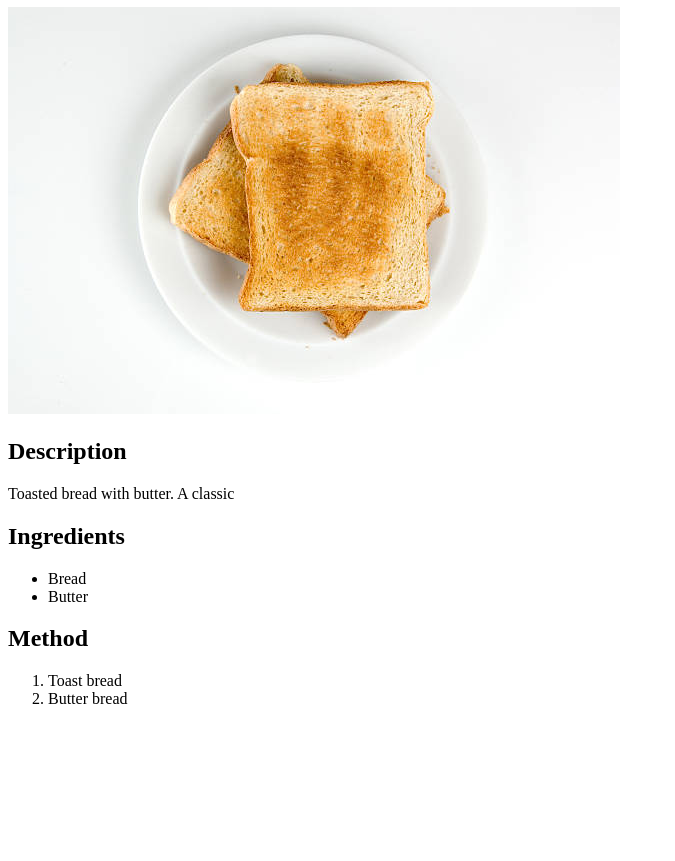
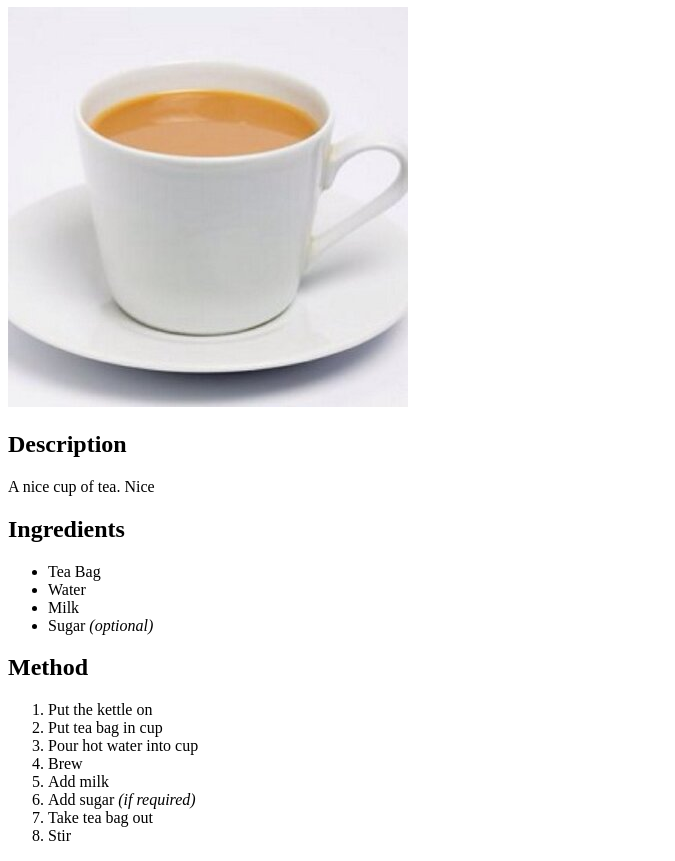
Before and after one commit to SMc333/odin-recipes, a plain HTML site: page tea.html in a window 1280 px wide. Shown: the part 73-934 px from the top of the page, without its empty margins (0-675 px from the left). Before the commit the page ends 800 px from the top, so only its background shows below. Drawn offline with Linux system fonts and the light colour scheme.

Commit message:
Add cup of tea page as final recipe page of three

```diff
--- a/tea.html
+++ b/tea.html
@@ -7,19 +7,27 @@
     <title>Document</title>
 </head>
 <body>
-    <h1>Toast</h1>
-    <img src="images/toast.jpg" alt="a photo of toasted bread">
+    <h1>Cup of tea</h1>
+    <img src="images/cup_of_tea.jpeg" alt="a photo of a cup of tea">
     <h2>Description</h2>
-        <p>Toasted bread with butter. A classic</p>
+        <p>A nice cup of tea. Nice</p>
     <h2>Ingredients</h2>
         <ul>
-            <li>Bread</li>
-            <li>Butter</li>
+            <li>Tea Bag</li>
+            <li>Water</li>
+            <li>Milk</li>
+            <li>Sugar <em>(optional)</em></li>
         </ul>
     <h2>Method</h2>
         <ol>
-            <li>Toast bread</li>
-            <li>Butter bread</li>
+            <li>Put the kettle on</li>
+            <li>Put tea bag in cup</li>
+            <li>Pour hot water into cup</li>
+            <li>Brew</li>
+            <li>Add milk</li>
+            <li>Add sugar <em>(if required)</em></li>
+            <li>Take tea bag out</li>
+            <li>Stir</li>
         </ol>
 
 </body>
```
Also changed, not shown: images/cup_of_tea.jpeg (added).
